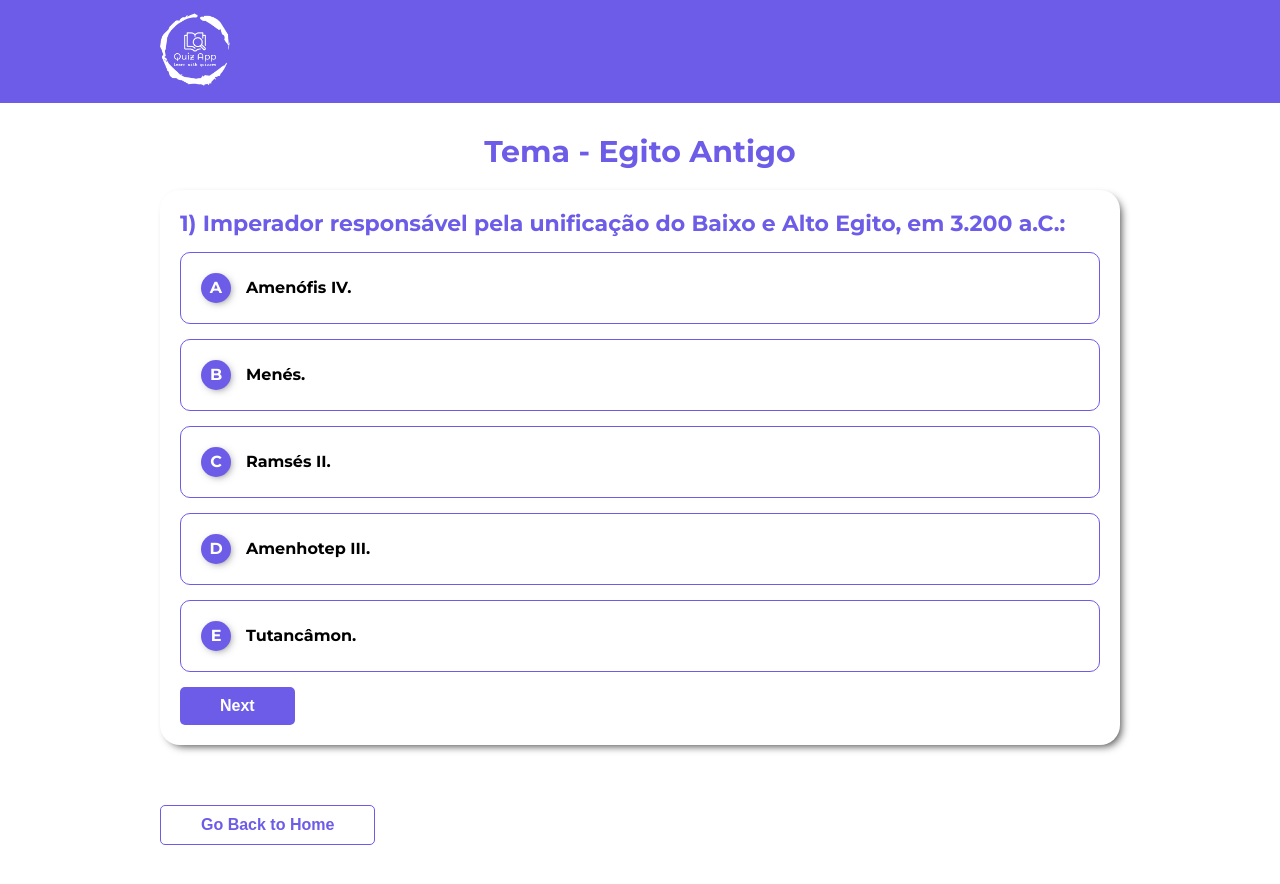
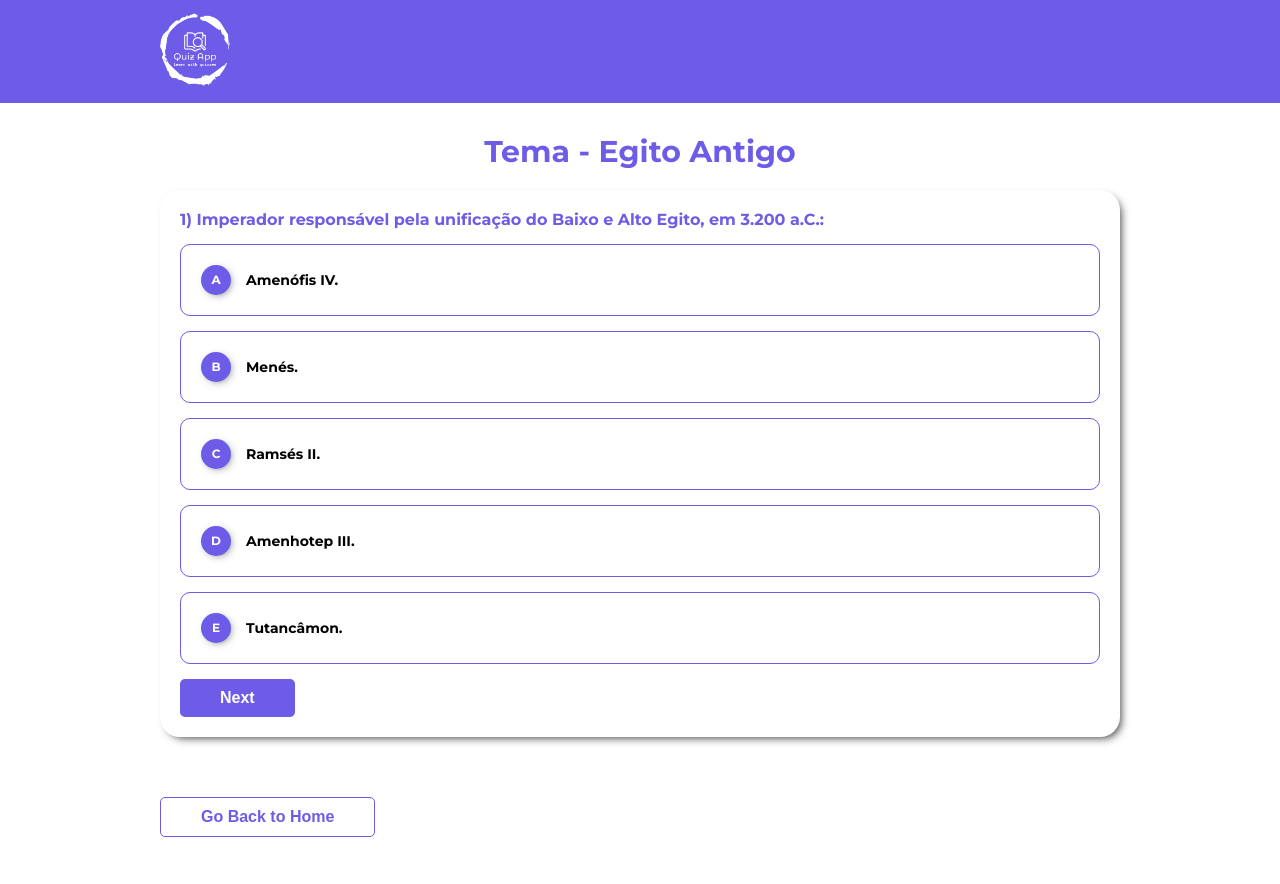
Before and after one commit to IvanildoPereira/quiz-app-react-js, a React (Create React App) app: page /quiz/1 in a window 1280 px wide. Built offline with nearby package versions, Linux system fonts and the light colour scheme.

Commit message:
style: change the fontsize of the quiz

```diff
--- a/src/pages/quiz/components/QuestionOption.tsx
+++ b/src/pages/quiz/components/QuestionOption.tsx
@@ -26,11 +26,11 @@ const QuestionOption = ({questionIndex, indexItem, option, isSelectedOption, onS
             ></HiddinInputRadio>
             <LabelContainer htmlFor={`question-${questionIndex}-option-${indexItem}`} isSelectedOption = {isSelectedOption}>
                 <OptionLetterRounded data-testid="letter-option">
-                    <Typography tag="span" variant="body3" color={"onPrimaryColor"} fontWeight="bold">
+                    <Typography tag="span" variant="body5" color={"onPrimaryColor"} fontWeight="bold">
                         {letterOption[indexItem]}
                     </Typography>
                 </OptionLetterRounded>
-                <Typography tag="span" className="text_question" variant="body3" color={isSelectedOption ? "onPrimaryColor" : "onSurfaceColor"} fontWeight="bold">{option}</Typography>
+                <Typography tag="span" className="text_question" variant="body4" color={isSelectedOption ? "onPrimaryColor" : "onSurfaceColor"} fontWeight="bold">{option}</Typography>
             </LabelContainer>
         </QuestionOptionOptionContainer>
     )
--- a/src/pages/quiz/components/Quiz.tsx
+++ b/src/pages/quiz/components/Quiz.tsx
@@ -47,7 +47,7 @@ const Quiz = ({questions, onSave}: quizProps) =>{
 
     return(
         <QuizContainer>
-            <Heading variant="h2" level={3}>{`${currentQuestion + 1}) `}{questions[currentQuestion].question}</Heading>
+            <Heading variant="h3" level={3}>{`${currentQuestion + 1}) `}{questions[currentQuestion].question}</Heading>
             {questions[currentQuestion].options.map((option: string, index: number)=>(
                <QuestionOption
                     key={index}
```
